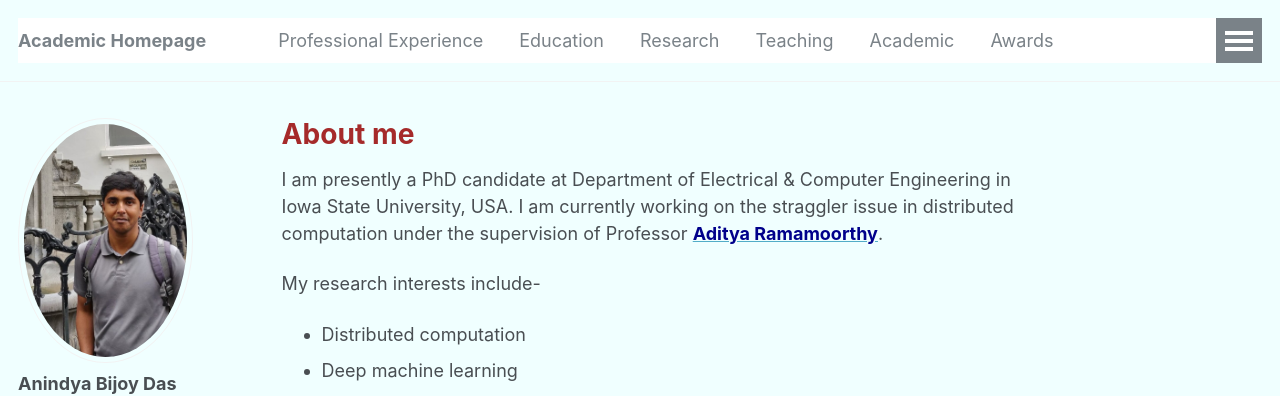
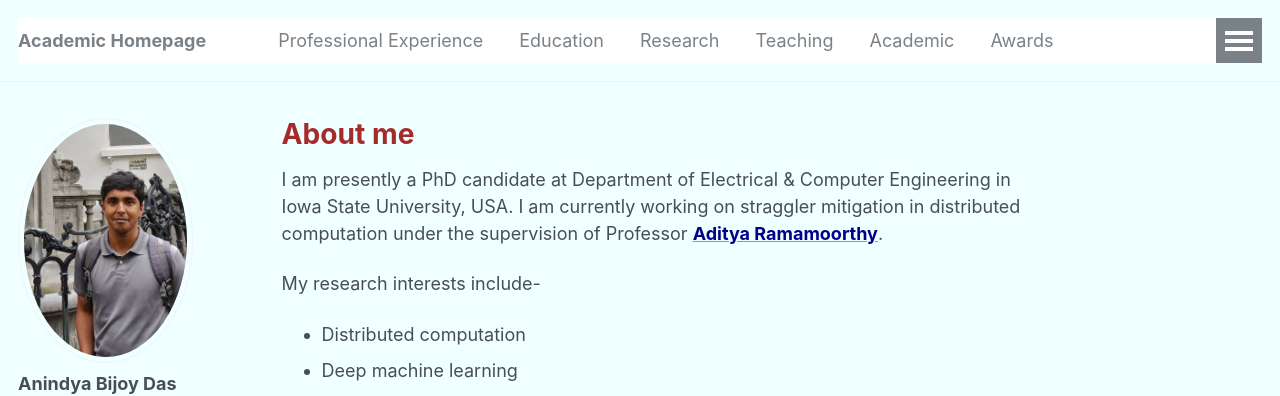
Before and after one commit to anindyabijoydas/portfolio, a Jekyll site: the page built from _pages/about.md, in a window 1280 px wide. Shown: the top 396 px of the page. Built offline with Jekyll 4.4.1, drawn with Linux system fonts in a browser that asks for light colours; some web fonts are replaced.

Commit message:
Update about.md

```diff
--- a/_pages/about.md
+++ b/_pages/about.md
@@ -13,7 +13,7 @@ redirect_from:
 
 <span style="color:brown">**About me**</span>
 ======
-I am presently a PhD candidate at Department of Electrical & Computer Engineering in Iowa State University, USA. I am currently working on the straggler issue in distributed computation under the supervision of Professor [<span style="color: #00008B">**Aditya Ramamoorthy**</span>](https://www.ece.iastate.edu/adityar/).
+I am presently a PhD candidate at Department of Electrical & Computer Engineering in Iowa State University, USA. I am currently working on straggler mitigation in distributed computation under the supervision of Professor [<span style="color: #00008B">**Aditya Ramamoorthy**</span>](https://www.ece.iastate.edu/adityar/).
 
 My research interests include-
   * Distributed computation
```
